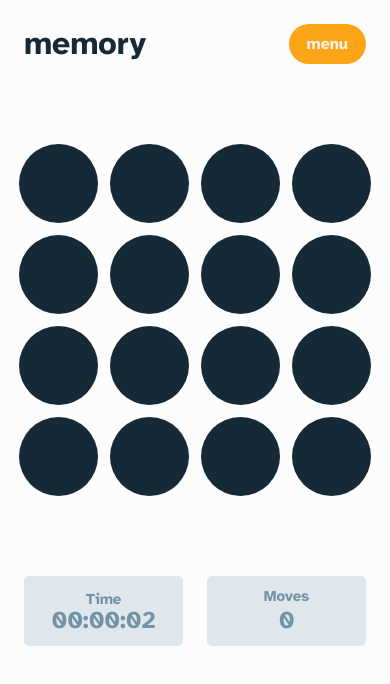
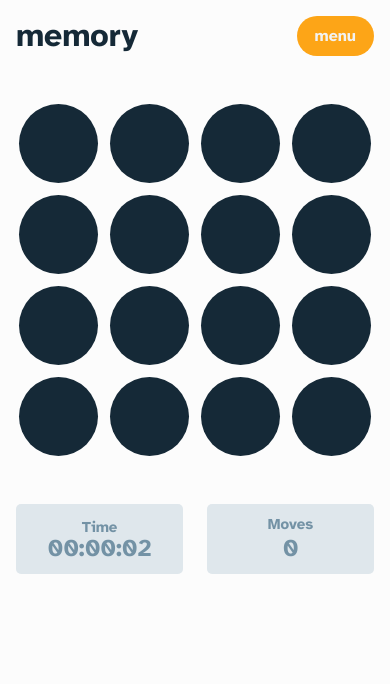
Before and after one commit to aga-siwek/frontend-mentor-memory-game, a React (Vite) app: page / in a window 390 px wide. Both pictures are taken after a click on the button "Start Game". Shown: the top 684 px of the page. Built offline with nearby package versions, Linux system fonts and the light colour scheme.

Commit message:
change gap and padding in mainboard for mobile view

```diff
--- a/src/App.css
+++ b/src/App.css
@@ -8,7 +8,7 @@
   background: var(--color_4);
   height: 100vh;
   width: 100vw;
-  padding: calc(24rem / 16);
+  padding: calc(16rem / 16);
 }
 
 @media (orientation: landscape) and (min-width: 320px) and (max-width: 767px) {
--- a/src/components/main_game/game_board/GameBoard.module.css
+++ b/src/components/main_game/game_board/GameBoard.module.css
@@ -3,7 +3,7 @@
   flex-direction: column;
   align-items: center;
   justify-content: center;
-  gap: calc(80rem / 16);
+  gap: calc(48rem / 16);
 }
 
 @media (orientation: landscape) and (min-width: 320px) and (max-width: 767px) {
```
